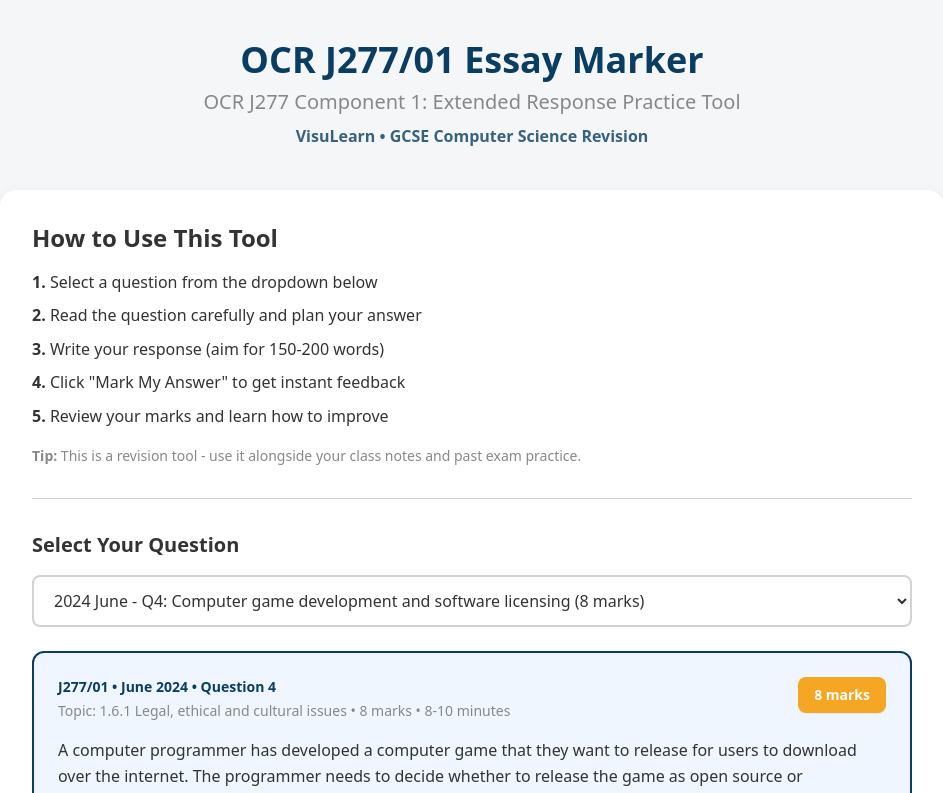
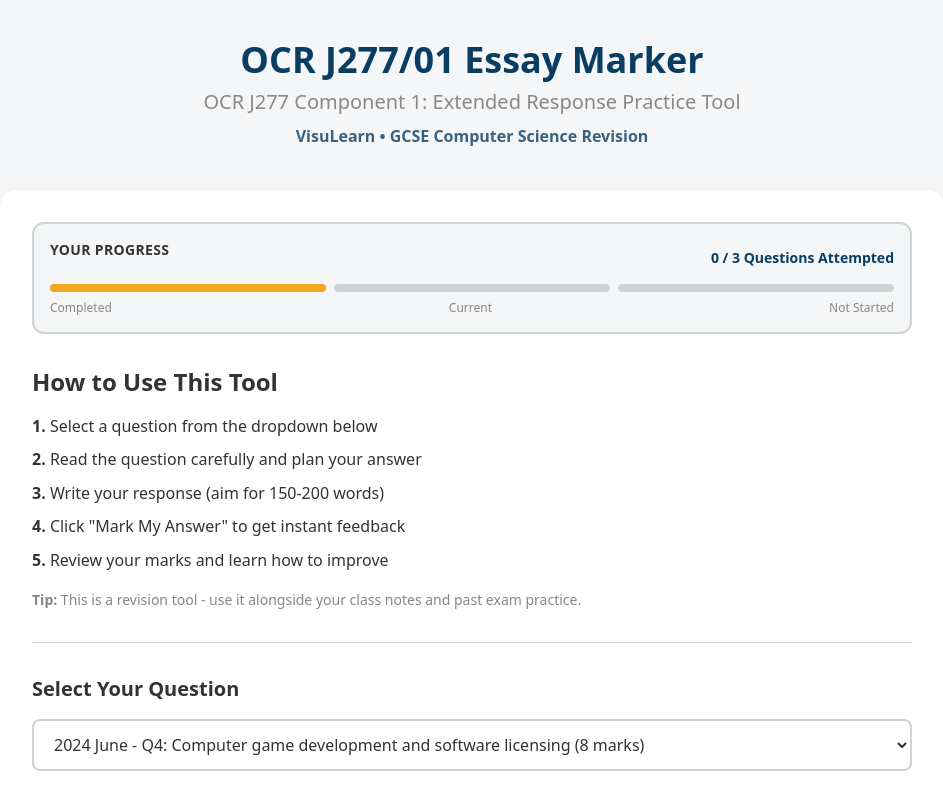
Before and after one commit to djh-kings/ocr-essay-marker, a React (Vite) app: page / in a window 1280 px wide. Shown: the top 793 px of the page, without its empty margins (168-1111 px from the left). Built offline with nearby package versions, Linux system fonts and the light colour scheme.

Commit message:
Add files via upload

```diff
--- a/src/App.jsx
+++ b/src/App.jsx
@@ -12,6 +12,7 @@ function App() {
   const [marking, setMarking] = useState(null)
   const [isLoading, setIsLoading] = useState(false)
   const [error, setError] = useState(null)
+  const [attemptedQuestions, setAttemptedQuestions] = useState(new Set())
 
   // Load questions and mark schemes on mount
   useEffect(() => {
@@ -94,6 +95,9 @@ function App() {
       const result = await response.json()
       setMarking(result)
 
+      // Track that this question has been attempted
+      setAttemptedQuestions(prev => new Set([...prev, selectedQuestion.id]))
+
       // Scroll to results
       setTimeout(() => {
         document.getElementById('marking-results')?.scrollIntoView({
@@ -116,12 +120,68 @@ function App() {
     setError(null)
   }
 
+  const handleTryAgain = () => {
+    setMarking(null)
+    // Scroll back to answer input
+    setTimeout(() => {
+      document.getElementById('answer-input')?.scrollIntoView({
+        behavior: 'smooth',
+        block: 'start'
+      })
+      document.getElementById('answer-input')?.focus()
+    }, 100)
+  }
+
+  const handleNewQuestion = () => {
+    // Move to next question or first if at end
+    const currentIndex = questions.findIndex(q => q.id === selectedQuestion.id)
+    const nextIndex = (currentIndex + 1) % questions.length
+    setSelectedQuestion(questions[nextIndex])
+    setAnswer('')
+    setMarking(null)
+    setError(null)
+    // Scroll to top
+    window.scrollTo({ top: 0, behavior: 'smooth' })
+  }
+
   return (
     <div className="min-h-screen bg-background">
       <div className="max-w-5xl mx-auto px-10 py-10">
         <Header />
 
         <main id="main-content" className="bg-white rounded-2xl shadow-visulearn p-8 mb-8">
+          {/* NEW: Progress Tracker */}
+          {questions.length > 0 && (
+            <div className="mb-8 p-4 bg-background rounded-xl border-2 border-secondary">
+              <div className="flex items-center justify-between mb-2">
+                <h3 className="text-sm font-bold text-text-body uppercase tracking-wide">Your Progress</h3>
+                <span className="text-sm font-semibold text-primary">
+                  {attemptedQuestions.size} / {questions.length} Questions Attempted
+                </span>
+              </div>
+              <div className="flex gap-2">
+                {questions.map((q, index) => (
+                  <div
+                    key={q.id}
+                    className={`flex-1 h-2 rounded-full transition-all ${
+                      attemptedQuestions.has(q.id)
+                        ? 'bg-success'
+                        : q.id === selectedQuestion?.id
+                        ? 'bg-accent'
+                        : 'bg-secondary'
+                    }`}
+                    title={`${q.year} ${q.month} Q${q.questionNumber}`}
+                  />
+                ))}
+              </div>
+              <div className="flex justify-between mt-2 text-xs text-text-muted">
+                <span>Completed</span>
+                <span>Current</span>
+                <span>Not Started</span>
+              </div>
+            </div>
+          )}
+
           {/* Instructions */}
           <section className="mb-8">
             <h3 className="text-2xl font-semibold text-text-body mb-4">How to Use This Tool</h3>
@@ -178,6 +238,9 @@ function App() {
               marking={marking}
               totalMarks={selectedQuestion.marks}
               questionContext={selectedQuestion.context}
+              wordCount={answer.trim().split(/\s+/).filter(w => w.length > 0).length}
+              onTryAgain={handleTryAgain}
+              onNewQuestion={handleNewQuestion}
             />
           </div>
         )}
```
